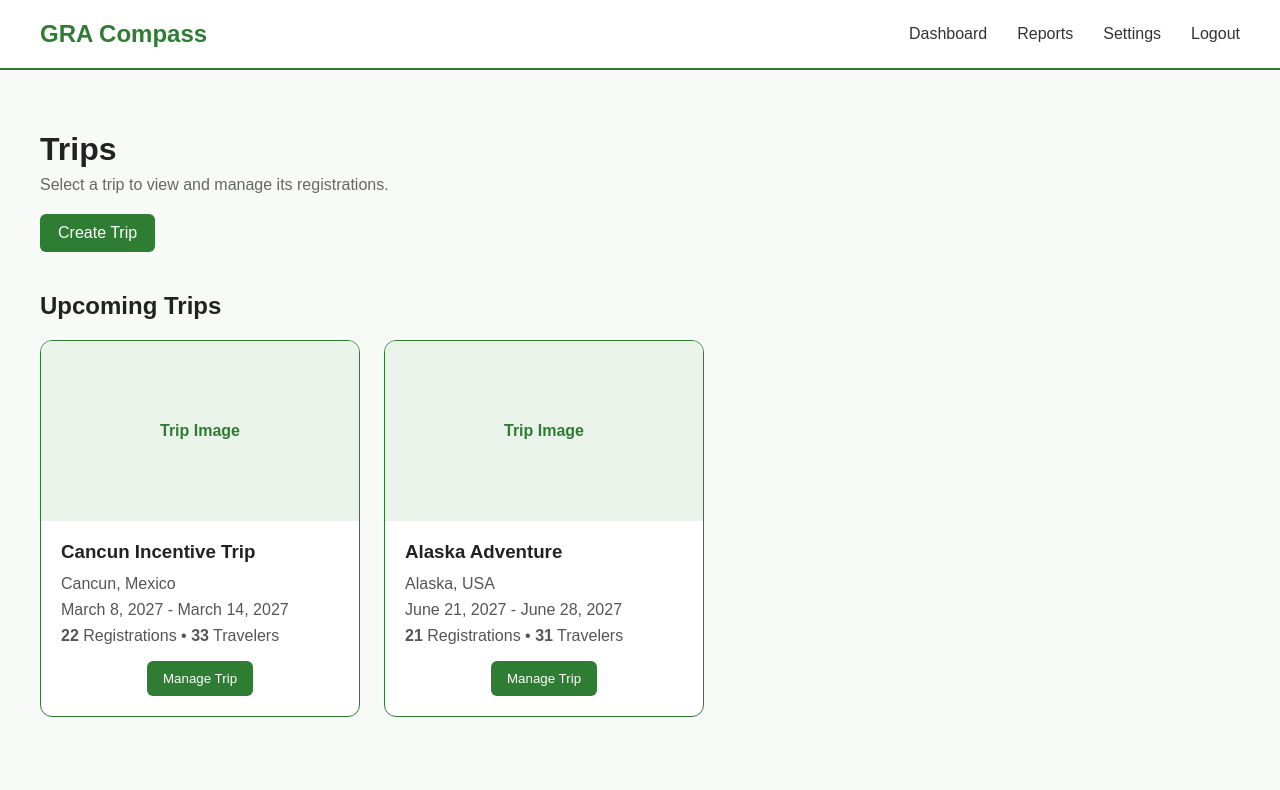
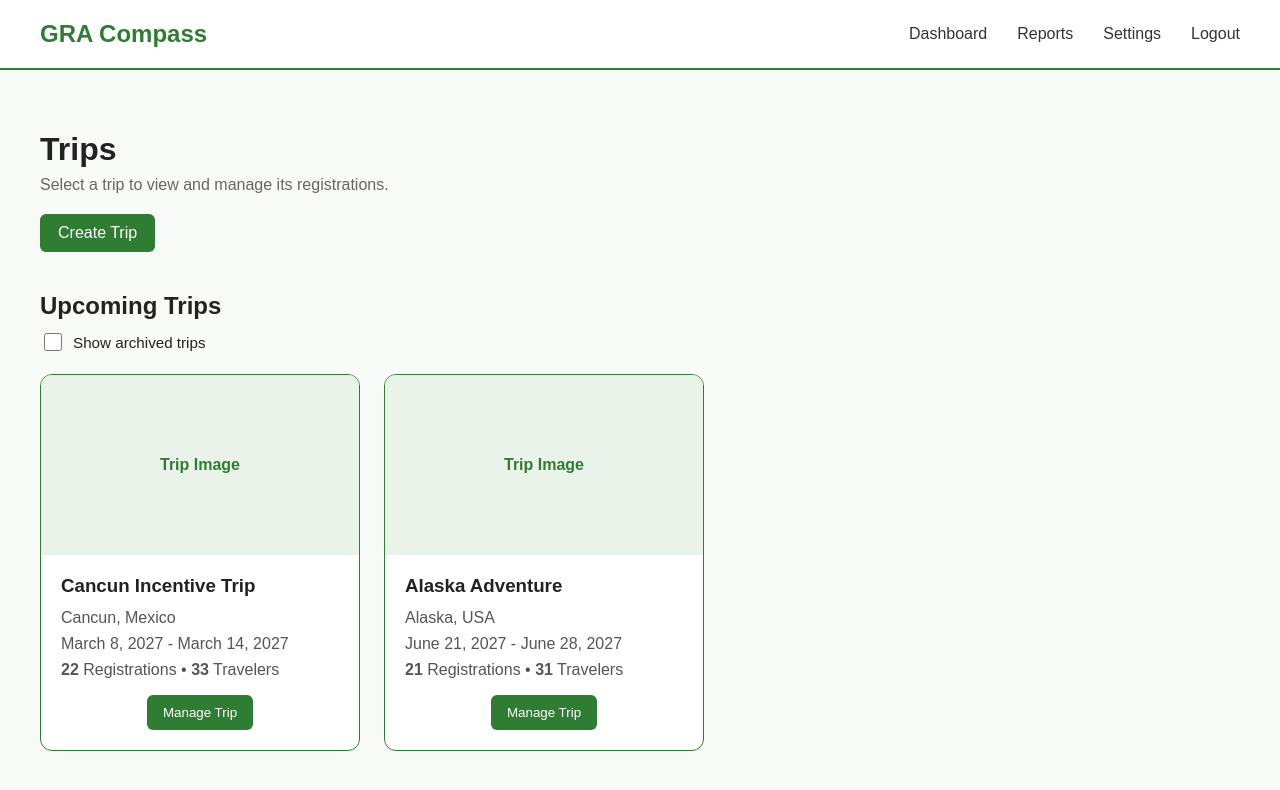
Before and after one commit to KenM66/gra-compass, a React (Vite) app in the folder gra-compass-react/: page / in a window 1280 px wide. Shown: the top 790 px of the page. Built offline with nearby package versions, Linux system fonts and the light colour scheme; sample sign-in values are in the browser's storage.

Commit message:
Add archived trip filtering to dashboard

```diff
--- a/gra-compass-react/src/pages/Dashboard.jsx
+++ b/gra-compass-react/src/pages/Dashboard.jsx
@@ -1,10 +1,23 @@
 import TripCard from "../components/TripCard";
 import "../styles/Dashboard.css";
+import { useState } from "react";
 
 import { useNavigate } from "react-router-dom";
 
 const Dashboard = ({ trips, registrationsByTrip }) => {
   const navigate = useNavigate();
+  const [showArchivedTrips, setShowArchivedTrips] = useState(false);
+
+  const visibleTrips = trips.filter((trip) => {
+    if (showArchivedTrips) {
+      return true;
+    }
+
+    const tripEndDate = new Date(trip.endDate);
+    tripEndDate.setHours(23, 59, 59, 999);
+    return tripEndDate >= new Date();
+  });
+
   return (
     <main className="dashboard">
       <div className="dashboard-header">
@@ -20,10 +33,21 @@ const Dashboard = ({ trips, registrationsByTrip }) => {
       </div>
 
       <section className="trips-section">
-        <h2>Upcoming Trips</h2>
+        <div className="trips-section-header">
+          <h2>Upcoming Trips</h2>
+
+          <label className="archived-trips-toggle">
+            <input
+              type="checkbox"
+              checked={showArchivedTrips}
+              onChange={(event) => setShowArchivedTrips(event.target.checked)}
+            />
+            Show archived trips
+          </label>
+        </div>
 
         <div className="trip-list">
-          {trips.map((trip) => {
+          {visibleTrips.map((trip) => {
             const registrations = registrationsByTrip[trip.id] || [];
 
             const registrationCount = registrations.length;
--- a/gra-compass-react/src/styles/Dashboard.css
+++ b/gra-compass-react/src/styles/Dashboard.css
@@ -43,3 +43,27 @@
 .create-trip-button:hover {
   background-color: #256628;
 }
+.trips-section-header {
+  display: flex;
+  flex-direction: column;
+  align-items: flex-start;
+  gap: 10px;
+  margin-bottom: 20px;
+}
+
+.trips-section-header h2 {
+  margin: 0;
+}
+.archived-trips-toggle {
+  display: flex;
+  align-items: center;
+  gap: 8px;
+  font-size: 0.95rem;
+  cursor: pointer;
+}
+
+.archived-trips-toggle input {
+  width: 18px;
+  height: 18px;
+  cursor: pointer;
+}
```
